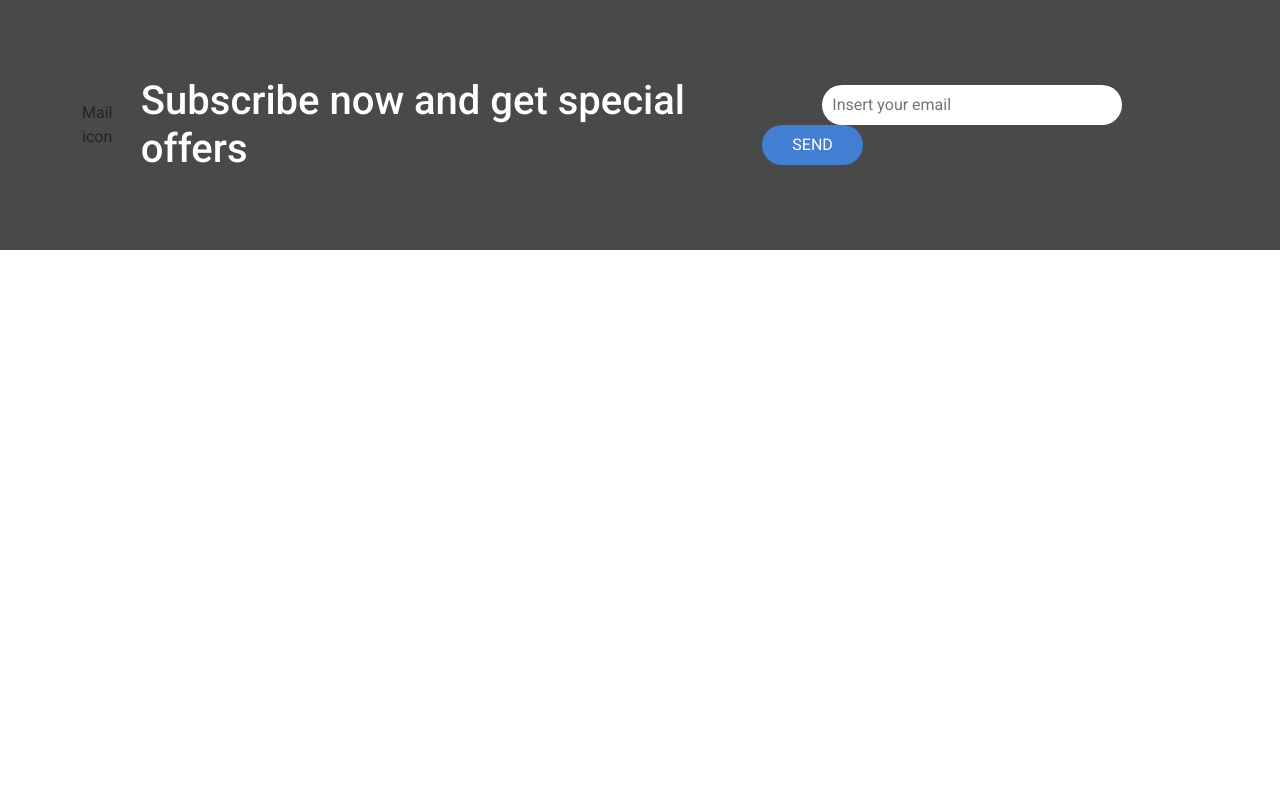
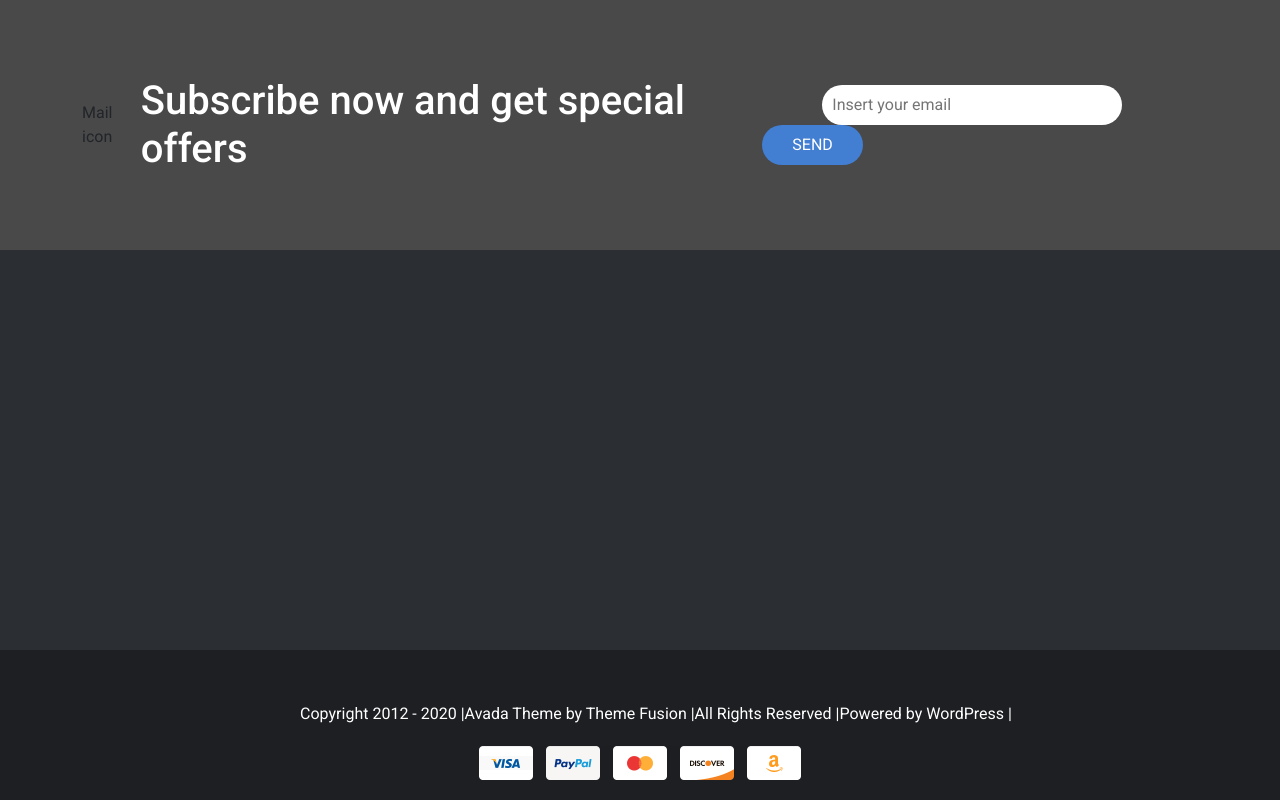
Before and after one commit to patrictobola/proj-html-vuejs, a Vue app: page / in a window 1280 px wide. Shown: the part 5519-6319 px from the top of the page. Before the commit the page ends 5769 px from the top, so only its background shows below. Built offline with nearby package versions, Linux system fonts and the light colour scheme.

Commit message:
payment section done

```diff
--- a/src/components/AppFooter.vue
+++ b/src/components/AppFooter.vue
@@ -1,18 +1,20 @@
 <script>
 import SubscribeNow from './footer/SubscribeNow.vue';
+import FooterMain from './footer/FooterMain.vue';
+import PaymentSection from './footer/PaymentSection.vue';
 export default {
     components: {
         SubscribeNow,
+        FooterMain,
+        PaymentSection
     }
 }
 </script>
 
 <template>
     <SubscribeNow />
+    <FooterMain />
+    <PaymentSection />
 </template>
 
 <style></style>
-
-
-
-<!-- #2b2e32  -->
--- /dev/null
+++ b/src/components/footer/FooterMain.vue
@@ -0,0 +1,12 @@
+<script></script>
+<template>
+    <section>
+
+    </section>
+</template>
+<style lang="scss" scoped >
+section {
+    height: 400px;
+    background-color: #2b2e32;
+}
+</style>
--- /dev/null
+++ b/src/components/footer/PaymentSection.vue
@@ -0,0 +1,42 @@
+<script></script>
+<template>
+    <section>
+        <div class="container h-100">
+            <div class="d-flex h-100 justify-content-center align-items-end">
+                <div>
+                    <ul class="d-flex">
+                        <li><a href="#">Copyright 2012 - 2020</a><span> | </span></li>
+                        <li><a href="#"> Avada Theme by Theme Fusion </a><span> | </span></li>
+                        <li><a href="#"> All Rights Reserved </a><span> | </span></li>
+                        <li><a href="#"> Powered by WordPress </a><span> | </span></li>
+
+                    </ul>
+                    <div class="text-center"><a href="#"><img src="../../assets/images/payment_cards_footer.png" alt=""></a>
+                    </div>
+                </div>
+            </div>
+        </div>
+    </section>
+</template>
+<style lang="scss" scoped >
+@import '../../scss/variables';
+
+section {
+    height: 150px;
+    background-color: #1d1f22;
+    color: $white;
+    padding: 20px 0;
+}
+
+a {
+    color: white;
+
+    &:hover {
+        color: $blue;
+    }
+}
+
+img {
+    margin-top: 20px;
+}
+</style>
```
